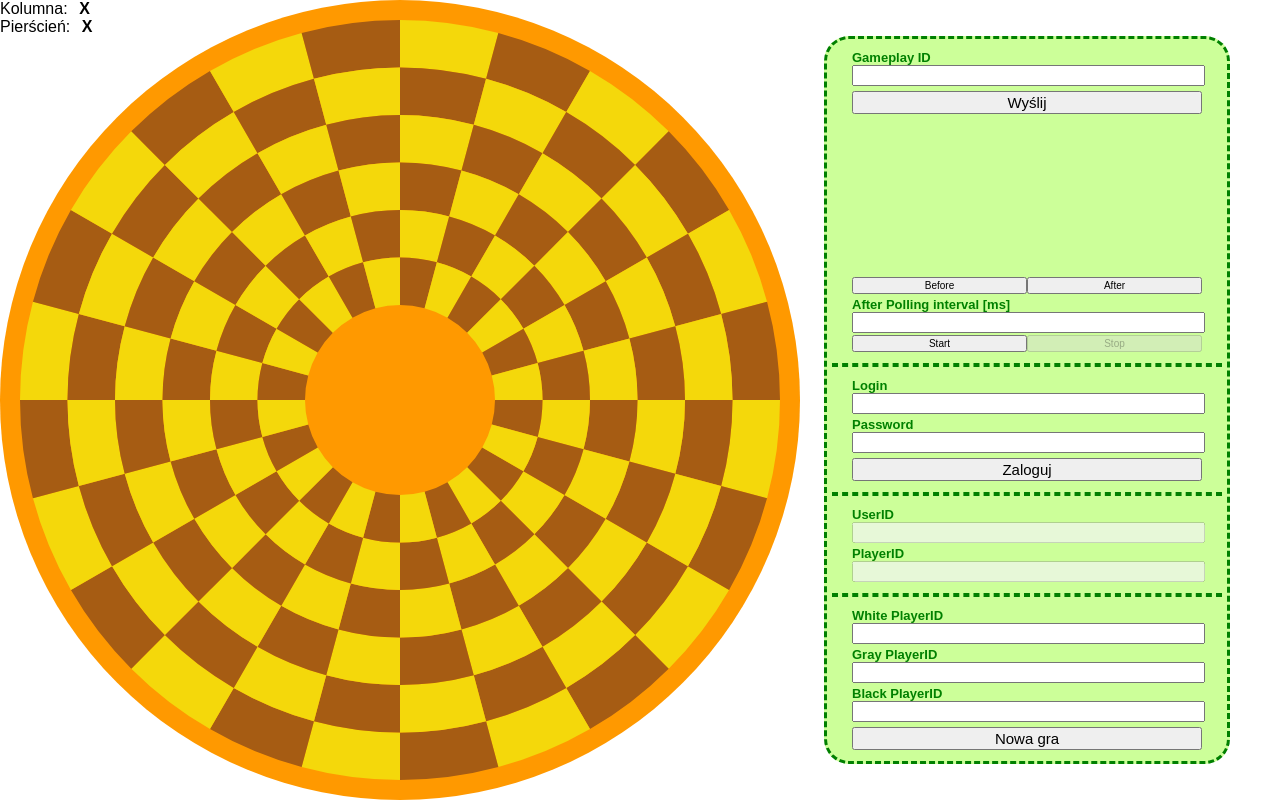
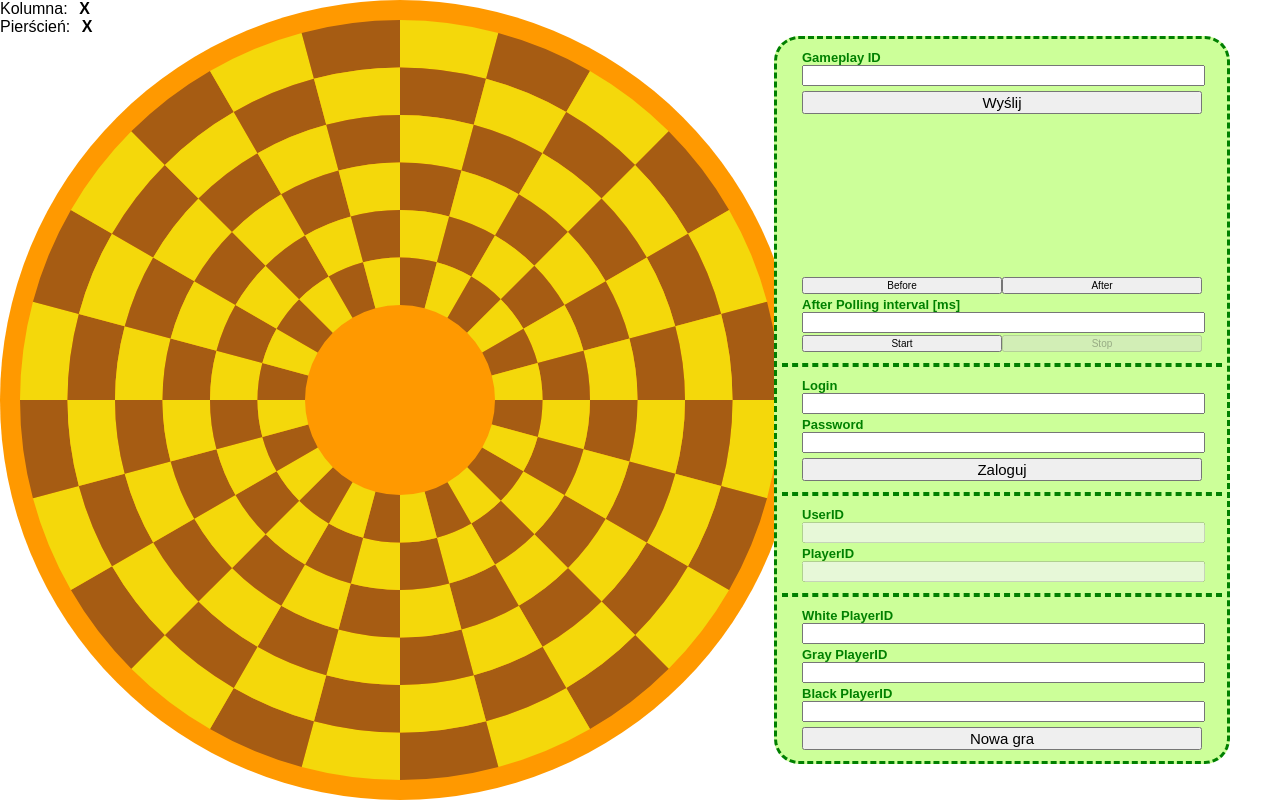
Before and after one commit to mkf/3manchess-web, a PHP site: page / in a window 1280 px wide. Run offline with PHP 8.4, Linux system fonts and the light colour scheme.

Commit message:
gameforms: 400px→450px

```diff
--- a/css/style.css
+++ b/css/style.css
@@ -16,7 +16,7 @@ canvas {
 div.gameforms {
 	position: absolute;
 	right: 50px;
-	min-width: 400px;
+	min-width: 450px;
 	border: 3px dashed #008000;
 	border-radius: 25px;
 	background-color: #ccff99;
```
